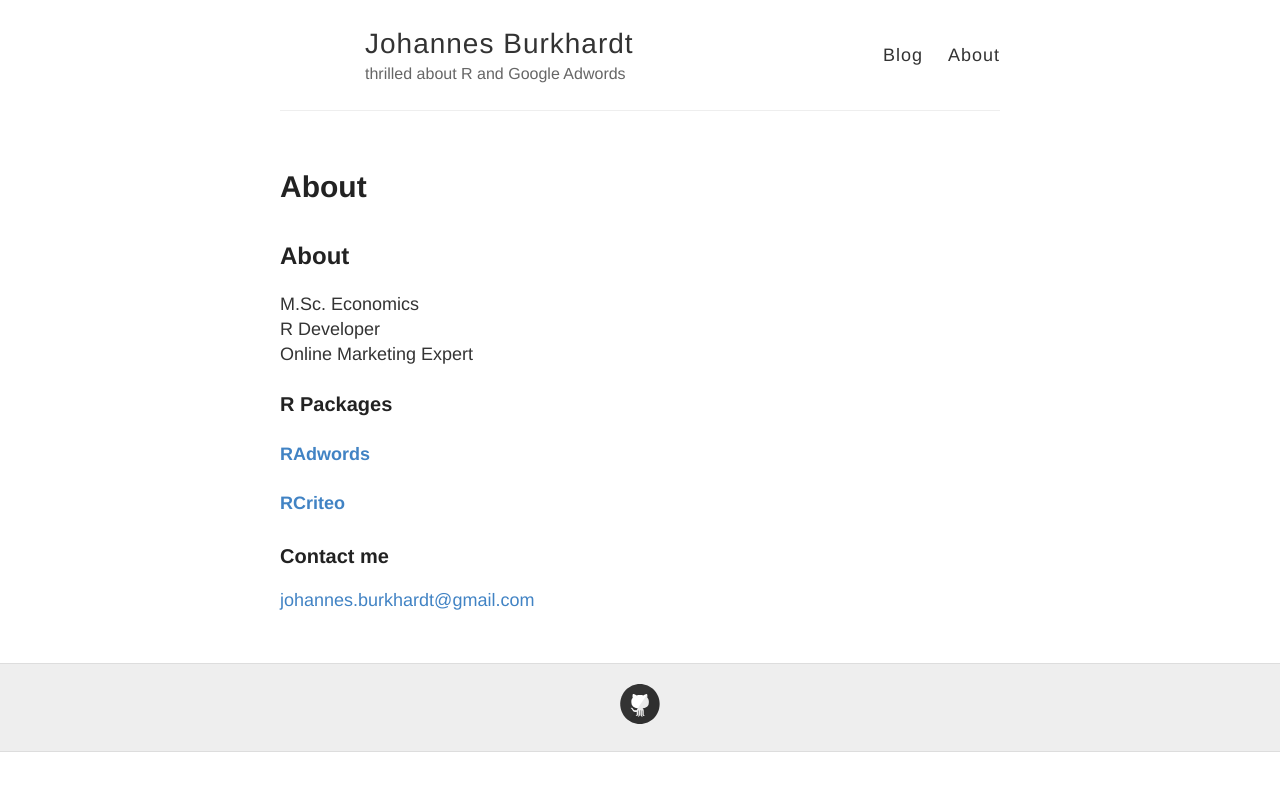
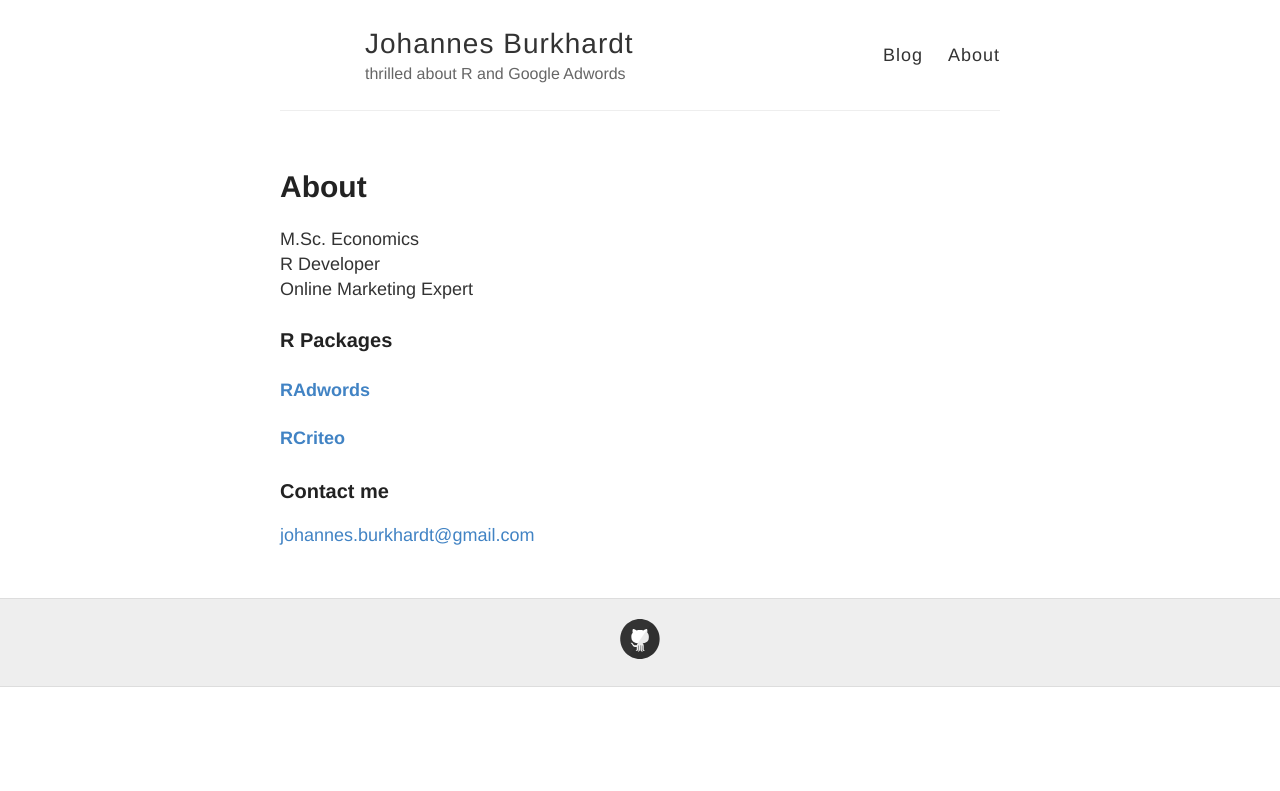
Before and after one commit to jburkhardt/jburkhardt.github.io, a Jekyll site: the page built from about.md, in a window 1280 px wide. Shown: the top 791 px of the page. Built offline with Jekyll 4.4.1, drawn with Linux system fonts in a browser that asks for light colours; Markdown is read by kramdown in place of the engine named in the settings.

Commit message:
about.md

```diff
--- a/about.md
+++ b/about.md
@@ -3,8 +3,6 @@ layout: page
 title: About
 permalink: /about/
 ---
-
-## About ##
 
 M.Sc. Economics
 R Developer
```
